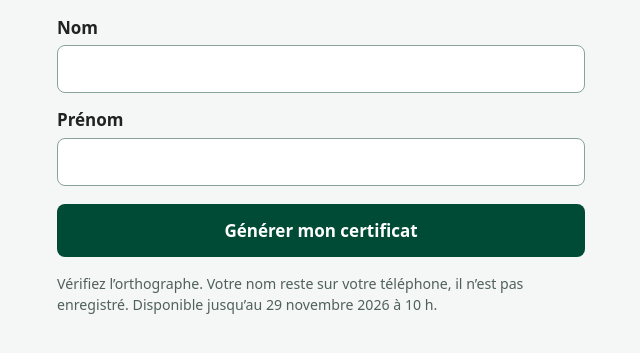
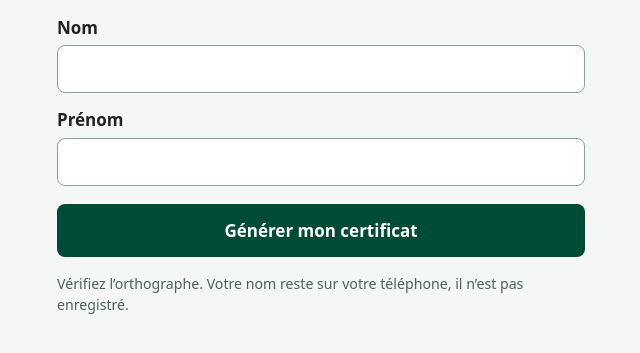
Before and after one commit to iahealthsmsm/certificat-smsm, a plain HTML site: page index.html in a window 1280 px wide. Shown: the part 119-472 px from the top of the page, without its empty margins (319-959 px from the left). Drawn offline with Linux system fonts and the light colour scheme.

Commit message:
Retire la mention de date limite
Co-Authored-By: Claude Opus 5.5 <noreply@anthropic.com>

```diff
--- a/index.html
+++ b/index.html
@@ -19,7 +19,7 @@ img{width:100%;display:block;border:1px solid #cdd8d2}small{color:#50605a;displa
 <label for="nom">Nom</label><input id="nom" autocomplete="family-name" maxlength="40" required>
 <label for="prenom">Prénom</label><input id="prenom" autocomplete="given-name" maxlength="40" required>
 <p id="err" role="alert"></p><button id="go">Générer mon certificat</button>
-<small>Vérifiez l’orthographe. Votre nom reste sur votre téléphone, il n’est pas enregistré. Disponible jusqu’au 29 novembre 2026 à 10 h.</small></form>
+<small>Vérifiez l’orthographe. Votre nom reste sur votre téléphone, il n’est pas enregistré.</small></form>
 <section id="res" hidden><img id="im" alt="Votre certificat"><a class="b" id="dl">Télécharger le PDF</a>
 <button class="b s" id="sh" hidden>Partager ou enregistrer</button><button class="b s" id="back">Corriger mon nom</button></section>
 </main><script>
```
